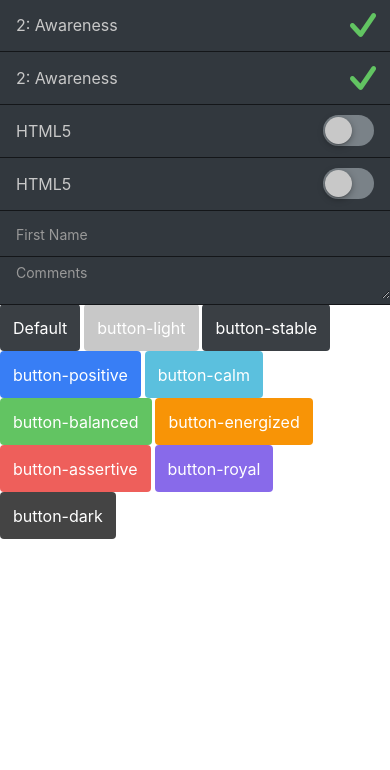
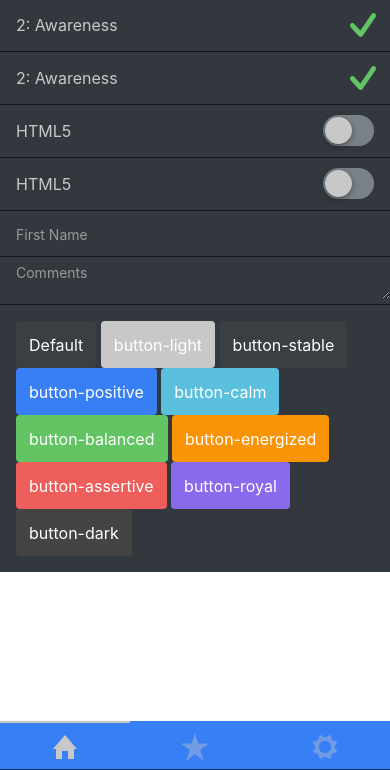
Before and after one commit to joewashear007/IonicSlate, a website: page www/index.html in a window 390 px wide. Shown: the part 74-844 px from the top of the page. Drawn offline with Linux system fonts and the light colour scheme; some packages are replaced by stand-ins of ours; files that its build step writes are made by us from their sources; files whose address does not match are found by name.

Commit message:
add tabs to make sure they look ok

```diff
--- a/www/index.html
+++ b/www/index.html
@@ -27,7 +27,8 @@
             <h1 class="title">Ionic Blank Starter</h1>
         </ion-header-bar>
 
-        <ion-content>
+        <ion-content class="has-tabs">
+
             <ion-list>
                 <ion-item>Stuff1</ion-item>
 
@@ -58,49 +59,28 @@
                 <label class="item item-input">
                     <textarea placeholder="Comments"></textarea>
                 </label>
+                <div class="item item-text-wrap">
+                    <button class="button"> Default </button>
+                    <button class="button button-light"> button-light </button>
+                    <button class="button button-stable"> button-stable </button>
+                    <button class="button button-positive"> button-positive </button>
+                    <button class="button button-calm"> button-calm </button>
+                    <button class="button button-balanced"> button-balanced </button>
+                    <button class="button button-energized"> button-energized </button>
+                    <button class="button button-assertive"> button-assertive </button>
+                    <button class="button button-royal"> button-royal </button>
+                    <button class="button button-dark"> button-dark </button>
+                </div>
             </ion-list>
-            <button class="button">
-                Default
-            </button>
-
-            <button class="button button-light">
-                button-light
-            </button>
-
-            <button class="button button-stable">
-                button-stable
-            </button>
-
-            <button class="button button-positive">
-                button-positive
-            </button>
-
-            <button class="button button-calm">
-                button-calm
-            </button>
-
-            <button class="button button-balanced">
-                button-balanced
-            </button>
-
-            <button class="button button-energized">
-                button-energized
-            </button>
-
-            <button class="button button-assertive">
-                button-assertive
-            </button>
-
-            <button class="button button-royal">
-                button-royal
-            </button>
-
-            <button class="button button-dark">
-                button-dark
-            </button>
-
 
         </ion-content>
+        <div class="tabs-striped tabs-background-positive tabs-color-light">
+            <div class="tabs">
+                <a class="tab-item active" href="#"> <i class="icon ion-home"></i> Test </a>
+                <a class="tab-item" href="#"> <i class="icon ion-star"></i> Favorites </a>
+                <a class="tab-item" href="#"> <i class="icon ion-gear-a"></i> Settings </a>
+            </div>
+        </div>
     </ion-pane>
 </body>
 
```
